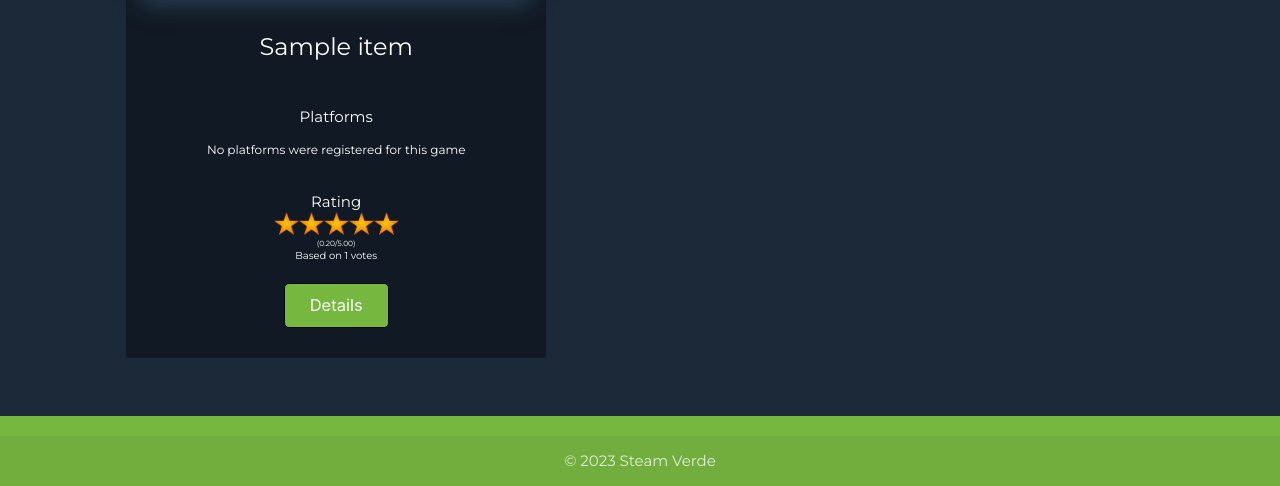
After one commit to MatheusFinatto/projeto-entregador-5, a Flask app: template templates/search.html in a window 1280 px wide. The commit adds this page. Shown: the part 764-1250 px from the top of the page. Run offline with Flask 2, Linux system fonts and the light colour scheme; the template is opened without the code that fills it: most values are stand-ins (such as "Sample title", 1, 10 or a date in 2020); some libraries are stand-ins or nearby versions.

Commit message:
feat: added search

```diff
--- a/app.py
+++ b/app.py
@@ -23,12 +23,12 @@ HEADERS = {
     'Content-Type': 'application/json',
 }
 
+
 def generateRecoverPasswordCode():
     # choose from all uppercase letter
     letters = string.ascii_uppercase
     code = ''.join(random.choice(letters) for i in range(5))
     return code
-
 
 
 @app.route('/')
@@ -61,6 +61,7 @@ def login():
             return redirect('landing')
 
     return render_template('login.html')
+
 
 @app.route('/logout')
 def logout():
@@ -126,7 +127,6 @@ def top_games():
     rating_count = request.args.get('rating_count', default=1000, type=int)
     limit = request.args.get('limit', default=20, type=int)
     url = 'https://api.igdb.com/v4/games'
-
     data = f'fields name, cover.url, rating, rating_count, platforms.name, platforms.platform_logo.url; where rating_count > {rating_count}; sort rating desc; limit {limit};'
     headers = HEADERS
     response = requests.post(url, headers=headers, data=data)
@@ -143,5 +143,25 @@ def top_games():
         return jsonify({'error': 'Failed to retrieve game cover.'}), response.status_code
 
 
+@app.route('/search')
+def search():
+    name = request.args.get('query')
+    print(name)
+    url = 'https://api.igdb.com/v4/games'
+    data = f'search "{name}"; fields name, cover.url, rating, rating_count, platforms.name, platforms.platform_logo.url;'
+    headers = HEADERS
+    response = requests.post(url, headers=headers, data=data)
+    newJson = []
+    if response.ok:
+        print(response.json())
+        newJson = {"data": response.json().copy()}
+        for i in range(len(response.json())):
+            if 'cover' in newJson["data"][i]:
+                newJson["data"][i]['cover']["url"] = response.json(
+                )[i]['cover']["url"].replace("t_thumb", "t_1080p")
+
+        return render_template('search.html', newJson=newJson, name=name)
+
+
 if __name__ == '__main__':
     app.run(debug=True, use_reloader=True)
--- a/static/styles/cards.css
+++ b/static/styles/cards.css
@@ -111,11 +111,15 @@
   margin-bottom: 20px;
 }
 
+.rating {
+  height: 30px;
+}
+
 .star-rating {
   max-width: 125px;
   overflow: hidden;
   display: flex;
-  margin-bottom: 5px;
+  margin: 1px 0;
 }
 
 .star-rating img {
--- a/templates/layout.html
+++ b/templates/layout.html
@@ -133,9 +133,9 @@
         </li>
       </ul>
 
-      <form>
+      <form action="{{ url_for('search') }}" method="GET">
         <div class="right input-field hide-on-med-and-down">
-          <input id="search" type="search" required />
+          <input id="search" type="search" name="query" required />
           <label class="label-icon" for="search">
             <i class="material-icons">search</i>
           </label>
@@ -169,29 +169,9 @@
     {% block content %}{% endblock %}
   </main>
   <footer class="page-footer">
-    <!-- <div>
-      <div class="row">
-        <div class="col l6 s12">
-          <h5 class="white-text">Footer Content</h5>
-          <p class="grey-text text-lighten-4">
-            You can use rows and columns here to organize your footer content.
-          </p>
-        </div>
-        <div class="col l4 offset-l2 s12">
-          <h5 class="white-text">Links</h5>
-          <ul>
-            <li><a class="grey-text text-lighten-3" href="#!">Link 1</a></li>
-            <li><a class="grey-text text-lighten-3" href="#!">Link 2</a></li>
-            <li><a class="grey-text text-lighten-3" href="#!">Link 3</a></li>
-            <li><a class="grey-text text-lighten-3" href="#!">Link 4</a></li>
-          </ul>
-        </div>
-      </div>
-    </div> -->
     <div class="footer-copyright" id="footer-copyright">
       <div>
         © 2023 Steam Verde
-        <!-- <a class="grey-text text-lighten-4 right" href="#!">More Links</a> -->
       </div>
     </div>
   </footer>
--- /dev/null
+++ b/templates/search.html
@@ -0,0 +1,153 @@
+{% extends "layout.html" %} {% block title %} Results of search {% endblock %} {%
+block content %}
+{% if not newJson["data"]%}
+<h1>No results found for {{name}}!</h1>
+{% else %}
+<h1>Results for {{name}}</h1>
+{% endif %}
+
+
+
+<section class="games-container">
+    {% for item in newJson["data"] %}
+    <div class="game-card">
+        {% if item['cover'] and item['cover']['url'] %}
+        <img src="https:{{ item['cover']['url'] }}" id="cover" />
+        {% else %}
+        <img src="https://via.placeholder.com/800x600.png?text=Placeholder+Image
+        " id="cover" />
+        {% endif %}
+        <h2>{{ item.name }}</h2>
+        <section>
+            <h3>Platforms</h3>
+            {% if item['platforms']|length %}
+            <ul class="platforms">
+                {% for platform in item["platforms"]%}
+                {% if item["platforms"]|length > 6 %}
+                {% if loop.index < 6 %} {% if platform["platform_logo"] %} <li>
+                    <img src='https:{{platform["platform_logo"]["url"]}}' alt="Game Platform Logo" />
+                    <p class="platform-name">{{platform['name']}}</p>
+                    </li>
+                    {% else %}
+                    <li>
+                        <img src="https://via.placeholder.com/300x200.png?text=Image+Not+Found"
+                            alt="Game Platform Logo" />
+                        <p class="platform-name">{{platform['name']}}</p>
+                    </li>
+                    {% endif %}
+                    {% else %}
+                    {% if platform["platform_logo"] %}
+                    <li style="display: none" id='B{{item["id"]}}'>
+                        <img src='https:{{platform["platform_logo"]["url"]}}' alt="Game Platform Logo" />
+                        <p class="platform-name">{{platform['name']}}</p>
+                    </li>
+                    {% else %}
+                    <li style="display: none" id='B{{item["id"]}}'>
+                        <img src="https://via.placeholder.com/300x200.png?text=Image+Not+Found"
+                            alt="Game Platform Logo" />
+                        <p class="platform-name">{{platform['name']}}</p>
+                    </li>
+                    {% endif %}
+                    {% endif %}
+                    {% else %}
+                    {% if platform["platform_logo"] %}
+                    <li>
+                        <img src='https:{{platform["platform_logo"]["url"]}}' alt="Game Platform Logo" />
+                        <p class="platform-name">{{platform['name']}}</p>
+                    </li>
+                    {% else %}
+                    <li>
+                        <img src="https://via.placeholder.com/300x200.png?text=Image+Not+Found"
+                            alt="Game Platform Logo" />
+                        <p class="platform-name">{{platform['name']}}</p>
+                    </li>
+                    {% endif %}
+                    {% endif %}
+                    {% endfor %}
+
+                    {% if item["platforms"]|length > 6 %}
+                    <li class="show-all-platforms-li" id='A{{item["id"]}}' onclick="showAllPlatforms(this.id)">
+                        <button id="show-all-platforms">
+                            <i id='plus-sign' class="fi fi-br-plus"></i>
+                        </button>
+                        <p class="platform-name">Show more</p>
+                    </li>
+                    {% endif %}
+            </ul>
+            {% else %}
+            <p id="no-platforms-exception">
+                No platforms were registered for this game
+            </p>
+            {% endif %}
+        </section>
+        <h3>Rating</h3>
+        <span class="rating">
+            {% if item["rating"]%}
+            <section class="stars">
+                <div class="star-rating">
+                    <img src="../static/img/Star_full.svg.png" alt="Full star" />
+                    <img src="../static/img/Star_full.svg.png" alt="Full star" />
+                    <img src="../static/img/Star_full.svg.png" alt="Full star" />
+                    <img src="../static/img/Star_full.svg.png" alt="Full star" />
+                    <img src="../static/img/Star_full.svg.png" alt="Full star" />
+                </div>
+            </section>
+            {% endif %}
+        </span>
+        {% if item["rating"]%}
+        <h4 id="rating-number">({{"%.2f"|format(item['rating']/20)}}/5.00)</h4>
+        <span style="font-size: 10px">
+            Based on {{item.rating_count}} votes
+        </span>
+        {% else %}
+        <p style="font-size: 12px;">No rating registered for this game</p>
+        {% endif %}
+        <button>Details</button>
+    </div>
+    {% endfor %}
+</section>
+
+<script>
+    // <!-- Star rating script-->
+    //captures the json sent from python
+    const json = JSON.parse('{{newJson|tojson}}');
+    const starRatings = document.querySelectorAll(".rating");
+    //for each game, gets the rating (in base 100) from the json, calculates the width of the stars based on this rating, and sets the style of the star-rating div based on it
+    for (let i = 0; i < starRatings.length; i++) {
+        if (json.data[i].rating) {
+            const rating = json.data[i].rating.toFixed(2)
+            //math explanation: each star has 25px; the number comes in base 100(i used toFixed(2) to avoid desnecessary math), but the stars are base 5; to turn to base 100 for base 5, the rating is divided by 20 and multipled by 25 witch is the star width.
+            //E.G: if rating = 50, 40/20 = 2 * 25 = 50px of the div will be displayed. That ensures that stars are very precise.
+            const starWidth = rating / 20 * 25;
+            starRatings[i].style.width = `${starWidth}px`;
+        }
+    }
+
+    // <!-- Platforms script for "show more" button-->
+    //when clicked, a show more button calls this function with "this.id" as param
+    function showAllPlatforms(clicked_id) {
+        //captures the <li> and <button> of the game, based on the id
+        //the id's are ordered by "A + item.id" for <li> and "B + item.id" for <button>
+        const platformListItems = document.querySelectorAll(`#${clicked_id.replace("A", "B")}`);
+        const platformButtonShow = document.querySelector(`#${clicked_id}`);
+
+        //iterates over all li's of the game, transforming their display from 'none' to 'flex'
+        for (each of platformListItems) each.style.display = "flex";
+
+        //transforms 'show-more-button' display from 'flex' to 'none'
+        platformButtonShow.style.display = "none";
+
+        //creates a new <li> (show-less-button li), appends html to it, gives it an 'onclick' event that reverts the action above and
+        const newEl = document.createElement("li");
+        newEl.innerHTML = `<button id = 'hide-all-platforms'><i id='plus-sign' class="fi fi-br-plus"></i></button><p class="platform-name">Show less</p> `
+        newEl.onclick = () => {
+            for (each of platformListItems) each.style.display = "none";
+            platformButtonShow.style.display = "flex";
+            newEl.style.display = 'none'
+        }
+
+        //appends the 'show less button li' to the last <li> of the game.
+        platformListItems[platformListItems.length - 1].after(newEl);
+    }
+</script>
+{% endblock %}
```
Also changed, not shown: 1 other file. Lines whose indentation alone changed are shown as unchanged.
